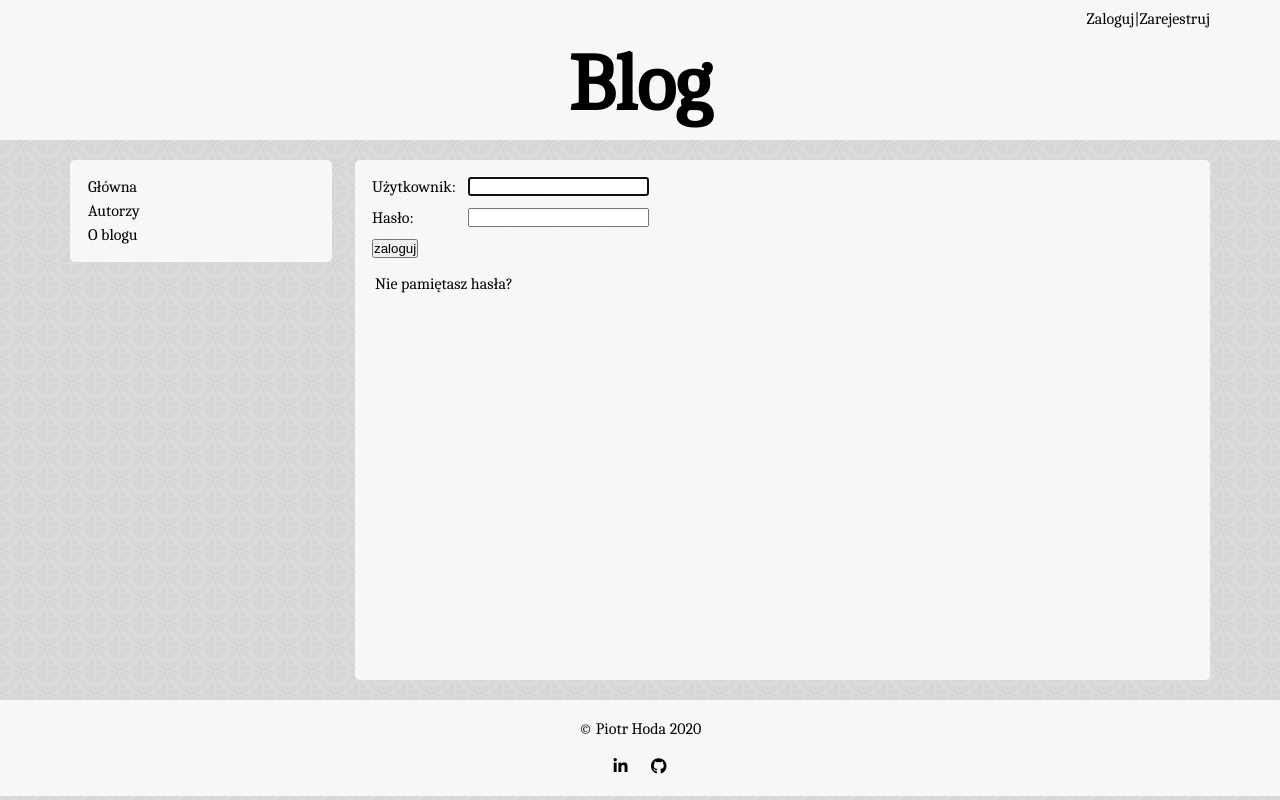
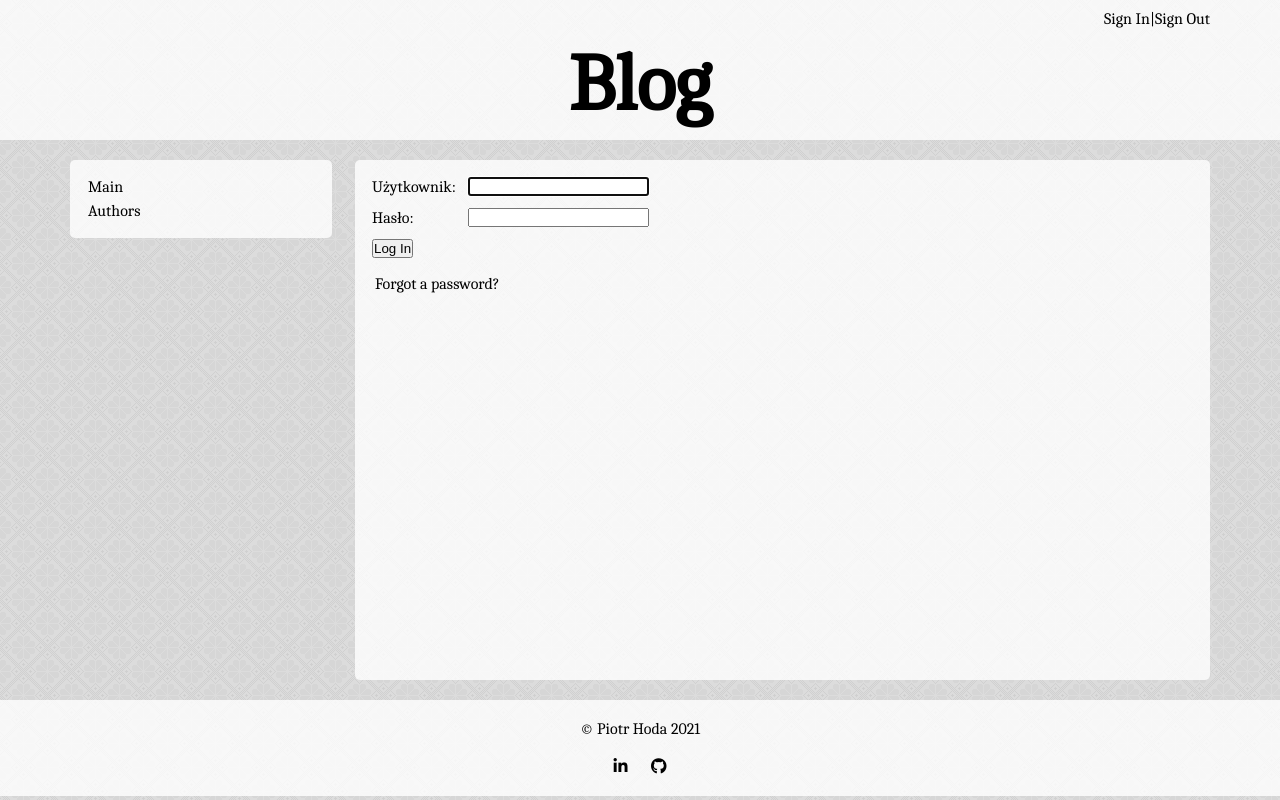
Before and after one commit to piotr-h/new_miniblog, a Django app: page /users/login/ in a window 1280 px wide. Run offline with Django 3.2, Linux system fonts and the light colour scheme; some libraries are stand-ins or nearby versions.

Commit message:
translated into english

```diff
--- a/templates/author_detail.html
+++ b/templates/author_detail.html
@@ -4,7 +4,7 @@
   <h3>{{ details.username }}</h3>
   <p id="text">{{ details.text }}</p>
   <br>
-  <h4>Lista postów tej osoby:</h4>
+  <h4>Posts:</h4>
   <br>
   {% for post in post_list %}
     <p><a href="{{ post.get_absolute_url }}">{{ post.title }}</a></p>
--- a/templates/base.html
+++ b/templates/base.html
@@ -4,7 +4,7 @@
 <head>
   <meta charset="UTF-8">
   <meta name="viewport" content="width=device-width, initial-scale=1.0">
-  <title>Przykładowy blog</title>
+  <title>A simple blog</title>
   <link rel="stylesheet" href="{% static 'css/style.css' %}">
   <script src="https://kit.fontawesome.com/dd3698c7e4.js" crossorigin="anonymous"></script>
 </head>
@@ -13,9 +13,9 @@
     <div class="top">
       <div class="login-container">
         {% if user.is_authenticated %}
-        <a href="{% url 'logout' %}">Wyloguj</a>
+        <a href="{% url 'logout' %}">Log Out</a>
         {% else %}
-        <a href="{% url 'login' %}">Zaloguj</a> | <a href="{% url 'signup' %}">Zarejestruj</a>
+        <a href="{% url 'login' %}">Sign In</a> | <a href="{% url 'signup' %}">Sign Out</a>
         {% endif %}
       </div>
     </div>
@@ -27,15 +27,14 @@
     <nav>
       <ul>
         <div>
-          <li><a href="{% url 'posts' %}">Główna</a></li>
-          <li><a href="{% url 'author_list' %}">Autorzy</a></li>
-          <li><a href="#">O blogu</a></li>
+          <li><a href="{% url 'posts' %}">Main</a></li>
+          <li><a href="{% url 'author_list' %}">Authors</a></li>
         </div>
         {% if user.is_authenticated %}
         <div id="logged-in">
-          <li id="first">Zalogowano: {{ user.username }}</li>
-          <li><a href="{% url 'user_panel' user.username %}">Panel użytkownika</a></li>
-          <li><a href="{% url 'post_add' %}">Dodaj post</a></li>
+          <li id="first">Signed in as: {{ user.username }}</li>
+          <li><a href="{% url 'user_panel' user.username %}">User's panel</a></li>
+          <li><a href="{% url 'post_add' %}">Add a post</a></li>
         </div>
         {% endif %}
       </ul>
@@ -46,7 +45,7 @@
     </main>
   </div>
   <footer>
-    <p>&copy; Piotr Hoda 2020</p>
+    <p>&copy; Piotr Hoda 2021</p>
     <p>
       <a href="https://www.linkedin.com/in/piotr-hoda-670824155/" target="blank"><i class="fab fa-linkedin-in"></i></a>
       <a href="https://github.com/piotr-h" target="blank"><i class="fab fa-github"></i></a>
--- a/templates/bio_edit.html
+++ b/templates/bio_edit.html
@@ -2,7 +2,7 @@
 {% load crispy_forms_tags %}
 {% block content %}
 <article>
-  <h2>Edytuj bio</h2>
+  <h2>Edit bio</h2>
   <br>
   <form method="post" enctype="multipart/form-data">
     {% csrf_token%}
@@ -10,7 +10,7 @@
     <div>{{ field|as_crispy_field }}</div>
     <br>
     {% endfor %}
-    <button type="submit">Zapisz</button>
+    <button type="submit">Submit</button>
   </form>
 </article>
 {% endblock %}
--- a/templates/no_permission.html
+++ b/templates/no_permission.html
@@ -1,6 +1,6 @@
 {% extends 'base.html' %}
 {% block content %}
 <article>
-  <p>Nie wolno Ci tu wejść!</p>
+  <p>You have no permission to access this page</p>
 </article>
 {% endblock %}
--- a/templates/post_add.html
+++ b/templates/post_add.html
@@ -2,7 +2,7 @@
 {% load crispy_forms_tags %}
 {% block content %}
 <article>
-  <h2>Dodaj post</h2>
+  <h2>Add a post</h2>
   <br>
   <form method="post">
     {% csrf_token%}
@@ -10,7 +10,7 @@
     <div>{{ field|as_crispy_field }}</div>
     <br>
     {% endfor %}
-    <button type="submit">Dodaj</button>
+    <button type="submit">Submit</button>
   </form>
 </article>
 {% endblock %}
--- a/templates/post_detail.html
+++ b/templates/post_detail.html
@@ -1,12 +1,12 @@
 {% extends 'base.html' %}
 {% block content %}
 <article>
-  <p class="date">Utworzono: {{ post.created_date }} przez: <a href="{% url 'author_detail' post.author.username %}">{{ post.author }}</a></p>
+  <p class="date">Created: {{ post.created_date }} by: <a href="{% url 'author_detail' post.author.username %}">{{ post.author }}</a></p>
   {% if time_check >= 1 %}
-  <p class="date">Ostatnio edytowano: {{ post.edited_date }}</p>
+  <p class="date">Last edited: {{ post.edited_date }}</p>
   {% endif %}
   <h3>{{ post.title }}</a> {% if request.user.username == post.author.username %}<a href="{% url 'post_edit' pk=post.pk %}?next={{ request.path|urlencode }}"><i class="fas fa-edit"></i></a> <a href="{% url 'post_delete' pk=post.pk %}"><i class="fas fa-trash-alt"></i></a>{% endif %}</h3>
   <p id="text">{{ post.text }}</p>
-  <p><a href="{% url 'posts' %}">[wróć na główną]</a></p>
+  <p><a href="{% url 'posts' %}">[back to main]</a></p>
 </article>
 {% endblock %}
--- a/templates/post_edit.html
+++ b/templates/post_edit.html
@@ -2,7 +2,7 @@
 {% load crispy_forms_tags %}
 {% block content %}
 <article>
-  <h2>Edytuj post</h2>
+  <h2>Edit a post</h2>
   <br>
   <form method="post">
     {% csrf_token%}
@@ -10,7 +10,7 @@
     <div>{{ field|as_crispy_field }}</div>
     <br>
     {% endfor %}
-    <button type="submit">Zapisz</button>
+    <button type="submit">Submit</button>
     <input type="hidden" name="next" value="{{ request.GET.next }}">
   </form>
 </article>
--- a/templates/post_list.html
+++ b/templates/post_list.html
@@ -2,9 +2,9 @@
 {% block content %}
 {% for post in posts %}
 <article>
-  <p class="date">Utworzono: {{ post.created_date }} przez: <a href="{% url 'author_detail' post.author.username %}">{{ post.author }}</a></p>
+  <p class="date">Created: {{ post.created_date }} by: <a href="{% url 'author_detail' post.author.username %}">{{ post.author }}</a></p>
   <h3><a href="{% url 'post_detail' pk=post.pk %}">{{ post.title }}</a> {% if request.user.username == post.author.username %}<a href="{% url 'post_edit' pk=post.pk %}?next={{ request.path|urlencode }}"><i class="fas fa-edit"></i></a> <a href="{% url 'post_delete' pk=post.pk %}"><i class="fas fa-trash-alt"></i></a>{% endif %}</h3>
-  <p id="text">{{ post.text|truncatechars:200 }} <a href="{% url 'post_detail' pk=post.pk %}">[czytaj&nbsp;więcej]</a></p>
+  <p id="text">{{ post.text|truncatechars:200 }} <a href="{% url 'post_detail' pk=post.pk %}">[read&nbsp;more]</a></p>
 </article>
 {% endfor %}
 {% if posts.has_other_pages %}
--- a/templates/registration/login.html
+++ b/templates/registration/login.html
@@ -2,7 +2,7 @@
 {% block content %}
 <div class="login">
   {% if form.errors %}
-  <p>Coś tu się nie zgadza.</p>
+  <p>Something's wrong...</p>
   {% endif %}
   <form action="{% url 'login' %}" method="post">
   {% csrf_token %}
@@ -16,10 +16,10 @@
       <td>{{ form.password }}</td>
     </tr>
     <tr>
-      <td colspan="3"><input type="submit" value="zaloguj"></td>
+      <td colspan="3"><input type="submit" value="Log In"></td>
     </tr>
   </table>
   </form>
-  <p><a href="{% url 'password_reset' %}">Nie pamiętasz hasła?</a></p>
+  <p><a href="{% url 'password_reset' %}">Forgot a password?</a></p>
 </div>
 {% endblock %}
--- a/templates/registration/password_change_done.html
+++ b/templates/registration/password_change_done.html
@@ -2,7 +2,7 @@
 
 {% block content %}
 <article>
-  <h1>Udało się!</h1>
-  <p>Twoje hasło zostało zmienione</p>
+  <h1>Success!</h1>
+  <p>Your password has been changed</p>
 </article>
 {% endblock content %}
--- a/templates/registration/password_change_form.html
+++ b/templates/registration/password_change_form.html
@@ -2,7 +2,7 @@
 {% load crispy_forms_tags %}
 {% block content %}
 <article>
-  <h2>Zmień hasło</h2>
+  <h2>Change the password</h2>
   <br>
   <form method="post">
     {% csrf_token%}
@@ -10,7 +10,7 @@
     <div>{{ field|as_crispy_field }}</div>
     <br>
     {% endfor %}
-    <button type="submit">Zapisz</button>
+    <button type="submit">Save</button>
   </form>
 </article>
 {% endblock %}
--- a/templates/registration/password_reset_complete.html
+++ b/templates/registration/password_reset_complete.html
@@ -2,7 +2,7 @@
 
 {% block content %}
 <article>
-  <h1>Udało się!</h1>
-  <p>Reset hasła zakończony sukcesem. Możesz się teraz <a href="{% url 'login' %}">zalogować</a>.</p>
+  <h1>Success!</h1>
+  <p>Your password has been reset. You can <a href="{% url 'login' %}">log in </a>now.</p>
 </article>
 {% endblock content %}
--- a/templates/registration/password_reset_confirm.html
+++ b/templates/registration/password_reset_confirm.html
@@ -2,7 +2,7 @@
 {% load crispy_forms_tags %}
 {% block content %}
 <article>
-  <h2>Resetuj hasło</h2>
+  <h2>Reset a password</h2>
   <br>
   <form method="post">
     {% csrf_token%}
@@ -10,7 +10,7 @@
     <div>{{ field|as_crispy_field }}</div>
     <br>
     {% endfor %}
-    <button type="submit">Wyślij</button>
+    <button type="submit">Submit</button>
   </form>
 </article>
 {% endblock %}
--- a/templates/registration/password_reset_done.html
+++ b/templates/registration/password_reset_done.html
@@ -2,6 +2,6 @@
 
 {% block content %}
 <article>
-  <p>Jeżeli wpisany adres email jest tożsamy z tym podanym podczas rejestracji, wkrótce dostaniesz na niego link do resetowania hasła.</p>
+  <p>If the provided address is the one you used for registration, you will receive an email with password reset link shortly.</p>
 </article>
 {% endblock content %}
--- a/templates/registration/password_reset_email.html
+++ b/templates/registration/password_reset_email.html
@@ -3,7 +3,7 @@
 <html>
   <body>
     <div class="container">
-      <p>Naciśnij link poniżej, aby zresetować hasło. Jak coś to Twój login to {{ user.get_username }}</p>
+      <p>Click on a link below to reset your password. In case you forgot, your login is {{ user.get_username }}</p>
       <p>{{ protocol }}://{{ domain }}{% url 'password_reset_confirm' uidb64=uid token=token %}</p>
     </div>
   </body>
--- a/templates/registration/password_reset_form.html
+++ b/templates/registration/password_reset_form.html
@@ -2,7 +2,7 @@
 {% load crispy_forms_tags %}
 {% block content %}
 <article>
-  <h2>Resetuj hasło</h2>
+  <h2>Reset a password</h2>
   <br>
   <form method="post">
     {% csrf_token%}
@@ -10,7 +10,7 @@
     <div>{{ field|as_crispy_field }}</div>
     <br>
     {% endfor %}
-    <button type="submit">Wyślij</button>
+    <button type="submit">Submit</button>
   </form>
 </article>
 {% endblock %}
--- a/templates/signup.html
+++ b/templates/signup.html
@@ -2,7 +2,7 @@
 {% load crispy_forms_tags %}
 {% block content %}
 <article>
-  <h2>Rejestracja</h2>
+  <h2>Registration</h2>
   <br>
   <form method="post" enctype="multipart/form-data">
     {% csrf_token %}
@@ -10,7 +10,7 @@
     <div>{{ field|as_crispy_field }}</div>
     <br>
     {% endfor %}
-    <button type="submit">Zapisz</button>
+    <button type="submit">Submit</button>
   </form>
 </article>
 {% endblock %}
```
Also changed, not shown: templates/user_panel.html (+4 -4 lines).
